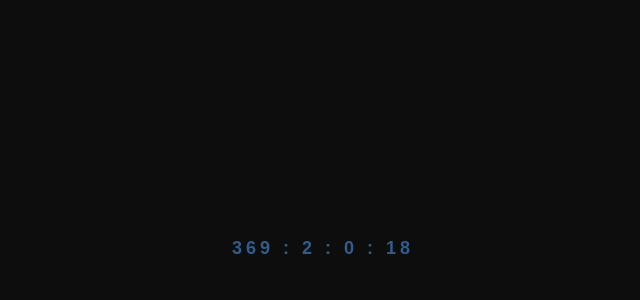
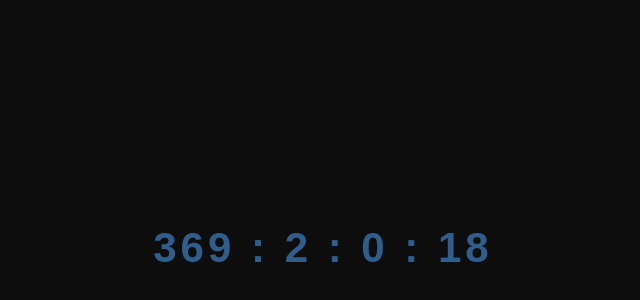
Before and after one commit to flohms18/vue-countdown-thirty, a Vue app: page / in a window 1280 px wide. Shown: the part 152-452 px from the top of the page, without its empty margins (317-957 px from the left). Built offline with nearby package versions, Linux system fonts and the light colour scheme; a web font is replaced by a local one.

Commit message:
Changed font size

```diff
--- a/src/components/Odissey.vue
+++ b/src/components/Odissey.vue
@@ -40,7 +40,7 @@ onMounted(() => {
 }
 
 .My_Title {
-    font-size: 18px;
+    font-size: 42px;
     width: 50%;
     text-align: center;
 
```
